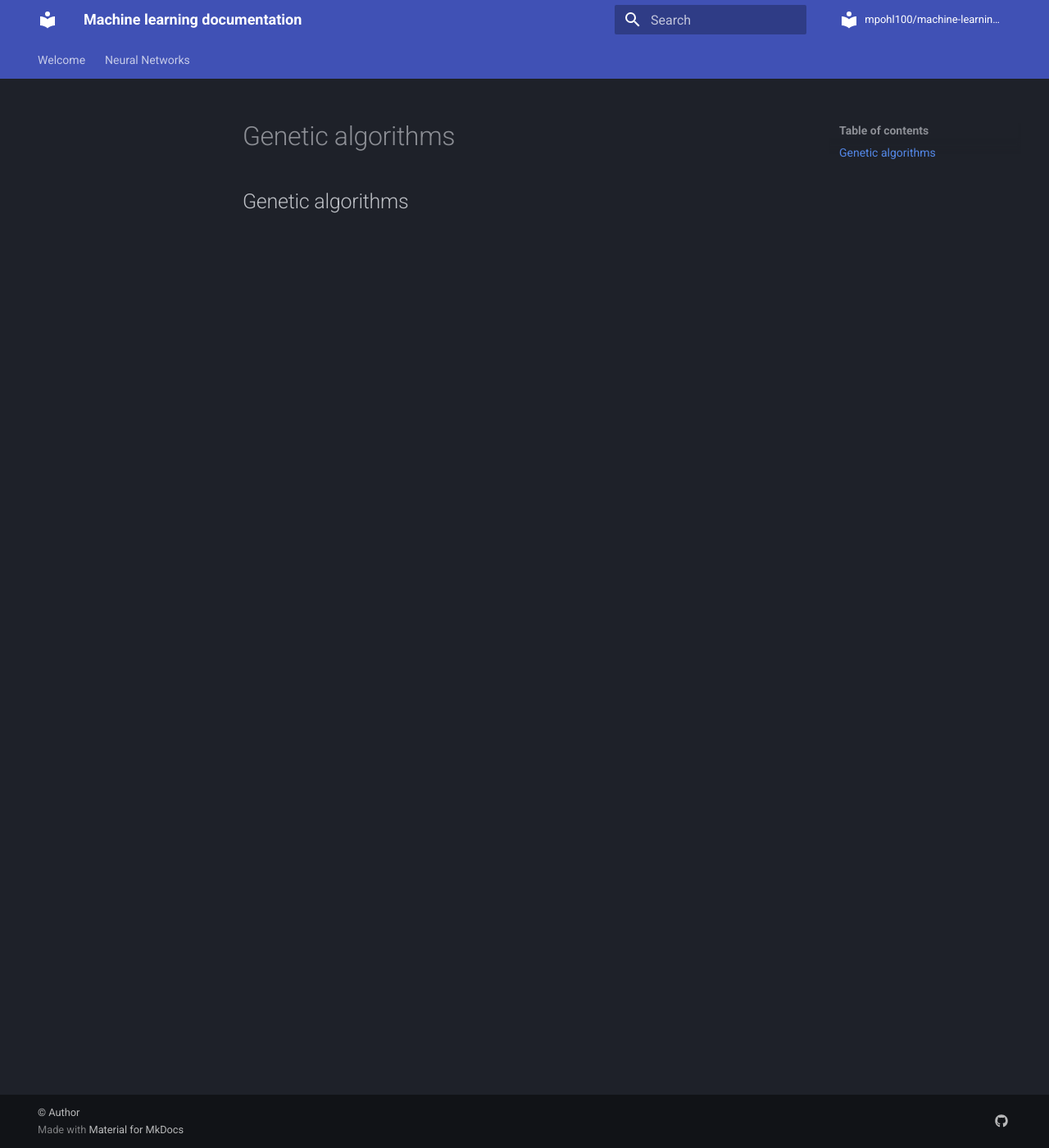
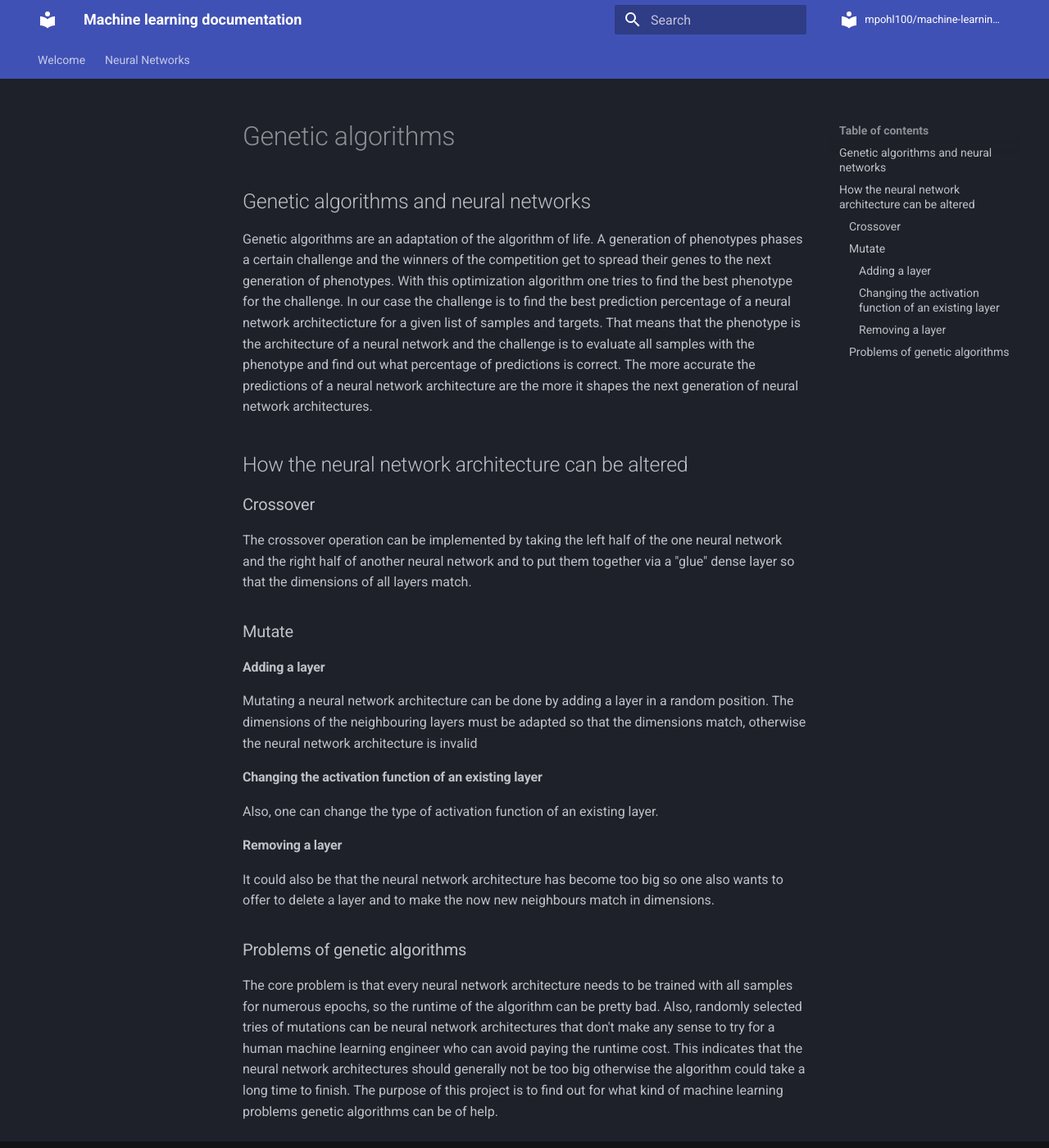
Before and after one commit to mpohl100/machine-learning-docs, an MkDocs documentation site: the page built from docs/genetic_algorithms.md, in a window 1280 px wide and 1400 px high. Shown: the whole window at 82% size. Built offline with MkDocs 1.6.1 and Material for MkDocs 9.7.7, drawn with Linux system fonts in a browser that asks for light colours; comment, search, counter and statistics services are not loaded.

Commit message:
added documentation for genetic algorithms

```diff
--- a/docs/genetic_algorithms.md
+++ b/docs/genetic_algorithms.md
@@ -1 +1,29 @@
-## Genetic algorithms
+## Genetic algorithms and neural networks
+
+Genetic algorithms are an adaptation of the algorithm of life. A generation of phenotypes phases a certain challenge and the winners of the competition get to spread their genes to the next generation of phenotypes. With this optimization algorithm one tries to find the best phenotype for the challenge.
+In our case the challenge is to find the best prediction percentage of a neural network architecticture for a given list of samples and targets. That means that the phenotype is the architecture of a neural network and the challenge is to evaluate all samples with the phenotype and find out what percentage of predictions is correct. The more accurate the predictions of a neural network architecture are the more it shapes the next generation of neural network architectures.
+
+## How the neural network architecture can be altered
+
+### Crossover
+
+The crossover operation can be implemented by taking the left half of the one neural network and the right half of another neural network and to put them together via a "glue" dense layer so that the dimensions of all layers match.
+
+### Mutate
+
+#### Adding a layer
+
+Mutating a neural network architecture can be done by adding a layer in a random position. The dimensions of the neighbouring layers must be adapted so that the dimensions match, otherwise the neural network architecture is invalid
+
+#### Changing the activation function of an existing layer
+
+Also, one can change the type of activation function of an existing layer.
+
+#### Removing a layer
+
+It could also be that the neural network architecture has become too big so one also wants to offer to delete a layer and to make the now new neighbours match in dimensions.
+
+### Problems of genetic algorithms
+
+The core problem is that every neural network architecture needs to be trained with all samples for numerous epochs, so the runtime of the algorithm can be pretty bad. Also, randomly selected tries of mutations can be neural network architectures that don't make any sense to try for a human machine learning engineer who can avoid paying the runtime cost.
+This indicates that the neural network architectures should generally not be too big otherwise the algorithm could take a long time to finish. The purpose of this project is to find out for what kind of machine learning problems genetic algorithms can be of help.
```
